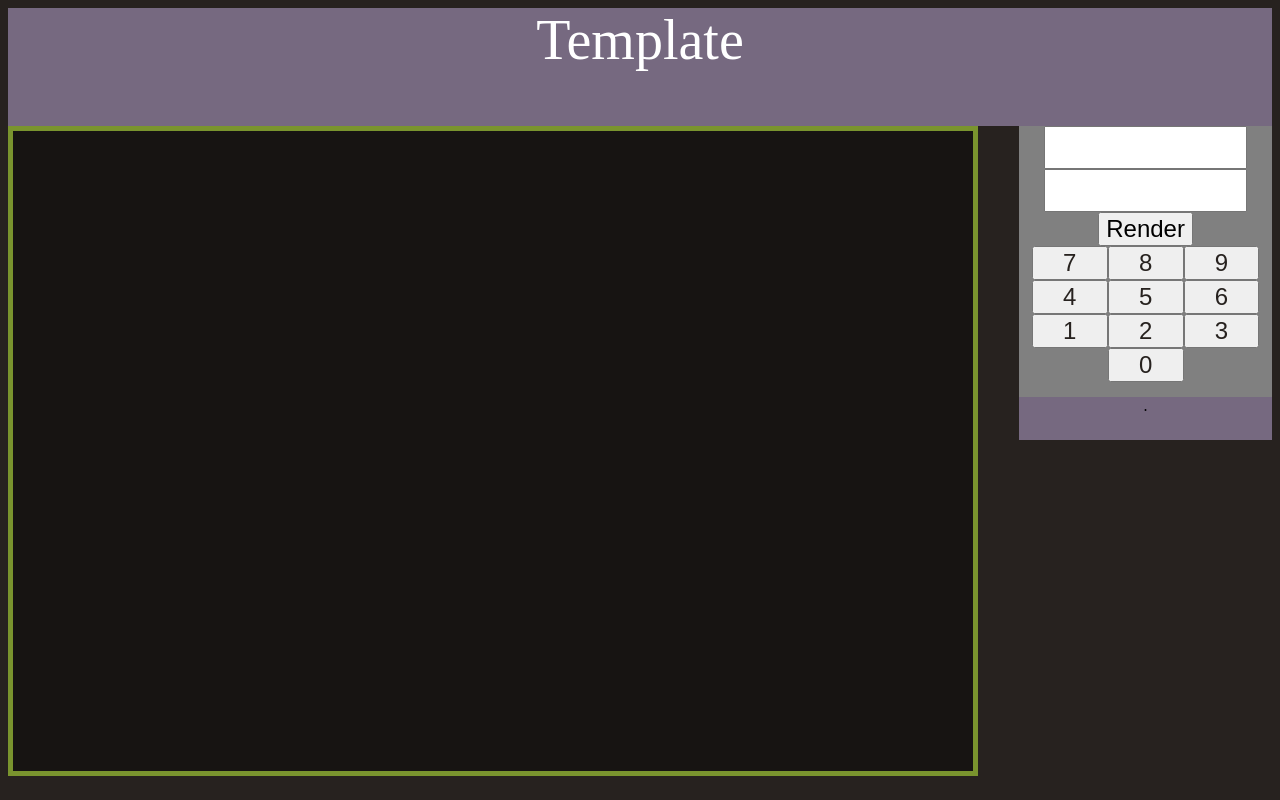
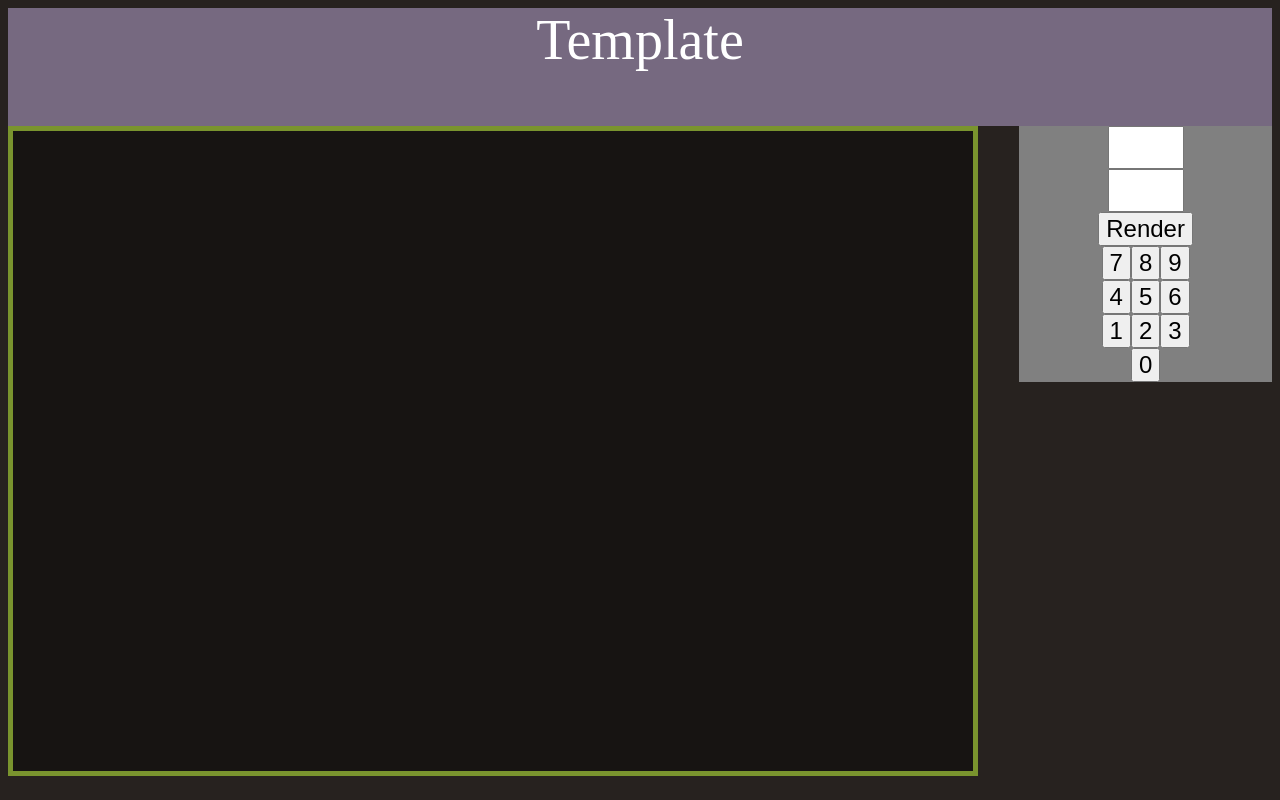
Before and after one commit to MechaCoder/Jmath, a plain HTML site: page CanvasTemplate2.html in a window 1280 px wide. Drawn offline with nearby package versions, Linux system fonts and the light colour scheme; a web font is replaced by a local one.

Commit message:
now it's stable

```diff
--- a/Activtey.css
+++ b/Activtey.css
@@ -9,13 +9,12 @@ header{
 	text-align: center;
 }
 input{
-	width:80%;
+	width:30%;
 	font-size:2em;
 }
 button{
 	font-size: 1.5em;
 }
-
 #content{
 	float: right;
 	width: 80%;
@@ -27,9 +26,6 @@ button{
 	text-align: center;
 	background-color: gray;
 	width:20%;
-}
-#keypad{
-	padding-bottom: 15px;
 }
 .title{
 	font-size: 3.5em;
@@ -44,11 +40,3 @@ button{
 .firstCanvas{
 	background-color: #171412;
 }
-.Kpad{
-	width:30%;
-	color:#27221F;
-}
-.sep{
-	padding-bottom: 10%;
-	background-color: #766980
-}
--- a/CanvasTemplate2.html
+++ b/CanvasTemplate2.html
@@ -2,7 +2,6 @@
 <html>
 	<HEAD>
 		<title>Activty Template</title>
-		<script src="http://ajax.googleapis.com/ajax/libs/jquery/1.11.1/jquery.min.js"></script>
 		<link href='http://fonts.googleapis.com/css?family=Calligraffitti' rel='stylesheet' type='text/css'>
 		<link rel="stylesheet" type="text/css" href="Activtey.css">
 		<script>
@@ -528,10 +527,7 @@
 					<button id='Kpad_4' class='Kpad'>4</button><button id='Kpad_5' class='Kpad'>5</button><button id='Kpad_6' class='Kpad'>6</button><br />
 					<button id='Kpad_1' class='Kpad'>1</button><button id='Kpad_8' class='Kpad'>2</button><button id='Kpad_3' class='Kpad'>3</button><br />
 					<button id='Kpad_0' class='kpad'>0</button><br />
-					<!---->
 				</div>
-				<div class='sep'>.</div>
-
 			</div>
 		</div>
 		<footer>
```
